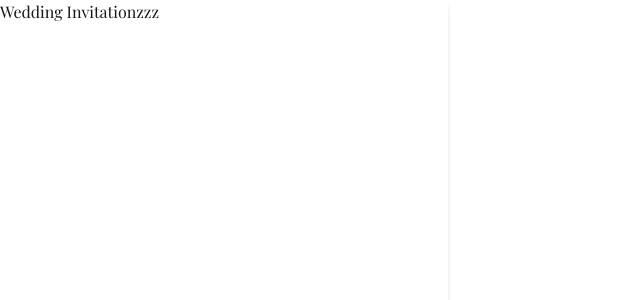
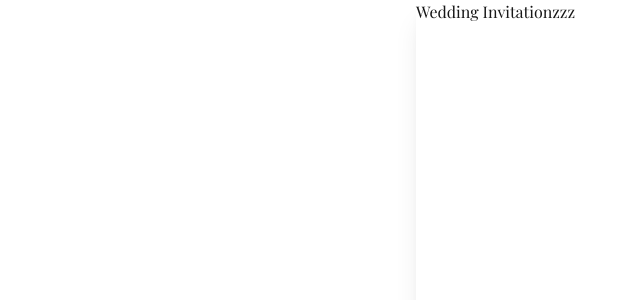
Before and after one commit to harocorcon/james-cath-nuptials, a Next.js app: page / in a window 1280 px wide. Shown: the top 300 px of the page, without its empty margins (0-640 px from the left). Built offline with nearby package versions, Linux system fonts and the light colour scheme; a web font is replaced by a local one.

Commit message:
center content in desktop

```diff
--- a/app/layout.tsx
+++ b/app/layout.tsx
@@ -51,12 +51,13 @@ export default function RootLayout({
   return (
     <html
       lang="en"
-      className={`${geistSans.variable} ${geistMono.variable} h-full antialiased`}
-      // className={`${playfair.className} h-full antialiased`}
+      className={`${geistSans.variable} ${geistMono.variable} ${parisienne.variable} bg-[#f8f6f2] text-gray-800`}
     >
-      <body className={`${playfair.className} min-h-full flex flex-col`}>
-        <div className="w-full max-w-md min-h-screen bg-white shadow-md">
-          {children}
+      <body className={`${playfair.className} bg-[#f8f6f2]`}>
+        <div className="min-h-screen flex justify-center bg-white shadow-md">
+          <div className="w-full max-w-md bg-white shadow-xl">
+            {children}
+          </div>
         </div>
       </body>
     </html>
```
